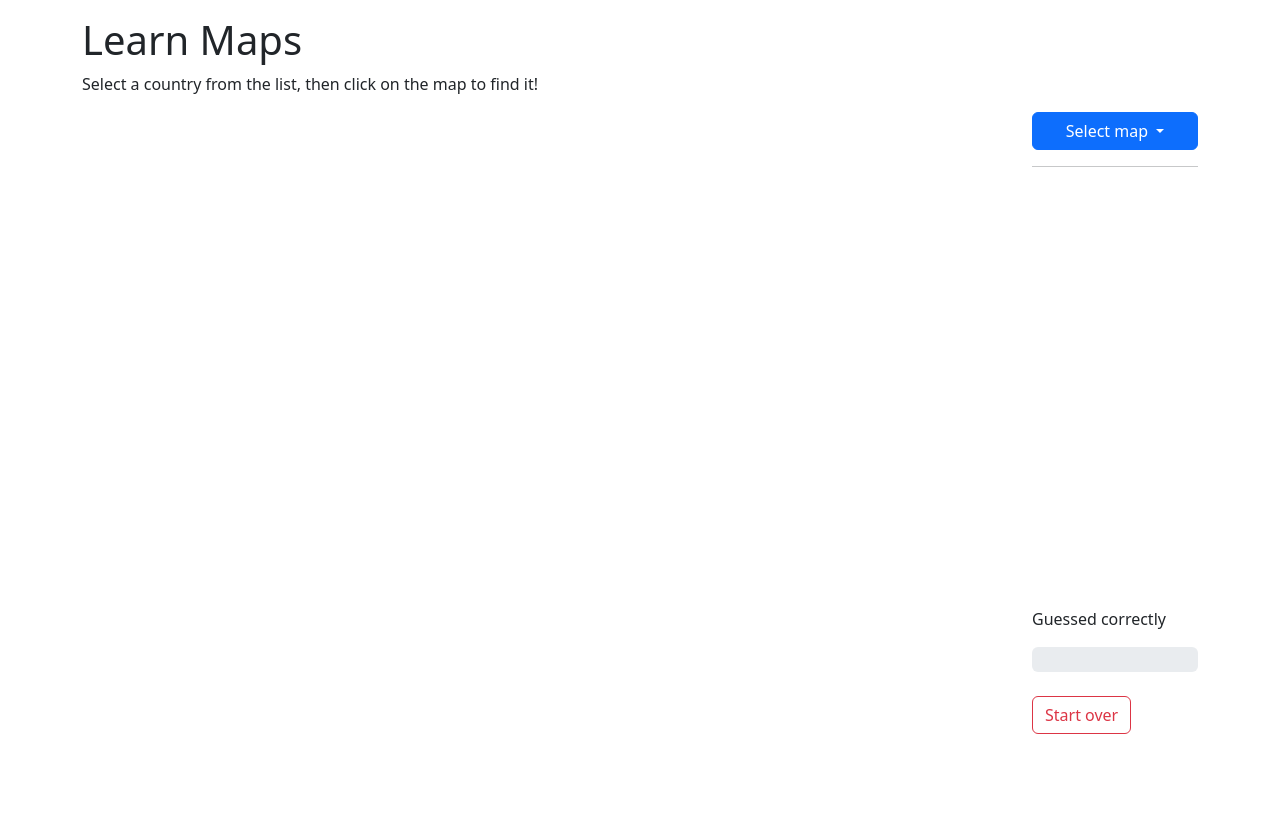
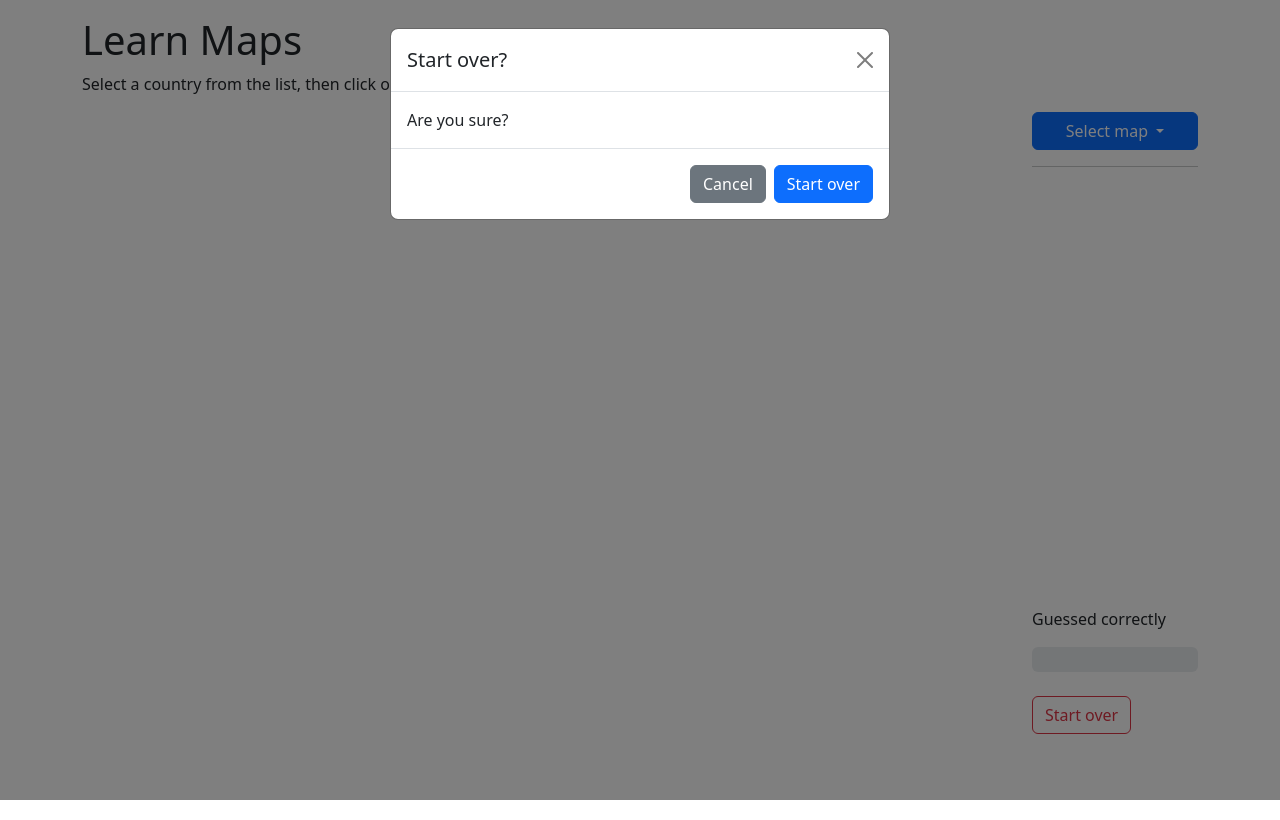
Before and after one commit to alixbergeret/learn-maps, a plain HTML site: page learn-maps.html in a window 1280 px wide. Both pictures are taken after a click on the button "Start over". Drawn offline with nearby package versions, Linux system fonts and the light colour scheme; some packages are replaced by stand-ins of ours; no server answers.

Commit message:
Implemented first version of restart button

```diff
--- a/learn-maps.html
+++ b/learn-maps.html
@@ -34,10 +34,28 @@
 					<div class="progress-bar bg-success" id="ScoreProgress" data-max="0"></div>
 				</div>
 
-				<button type="button" class="btn btn-outline-danger mt-4">Start over</button>
-
+				<button type="button" class="btn btn-outline-danger mt-4" data-bs-toggle="modal" data-bs-target="#sureModal">Start over</button>
 
 			</div>
+		</div>
+	</div>
+
+	<!-- Modal -->
+	<div class="modal fade" id="sureModal" tabindex="-1" aria-labelledby="sureModalLabel" aria-hidden="true">
+		<div class="modal-dialog">
+		<div class="modal-content">
+			<div class="modal-header">
+			<h1 class="modal-title fs-5" id="sureModalLabel">Start over?</h1>
+			<button type="button" class="btn-close" data-bs-dismiss="modal" aria-label="Close"></button>
+			</div>
+			<div class="modal-body">
+				Are you sure?
+			</div>
+			<div class="modal-footer">
+			<button type="button" class="btn btn-secondary" data-bs-dismiss="modal">Cancel</button>
+			<button type="button" class="btn btn-primary" data-bs-dismiss="modal" id="btnReset">Start over</button>
+			</div>
+		</div>
 		</div>
 	</div>
 
--- a/learn-maps.js
+++ b/learn-maps.js
@@ -11,6 +11,9 @@ let CurrentScore = 0;
 // Other variables
 var buttonGroup = document.getElementById("btn-group");
 var dropDown = document.getElementById("MapList");
+var btnReset = document.getElementById("btnReset");
+var ProgressBar = document.getElementById("ScoreProgress");
+var marker = null;
 
 //-----------------------------------------------------------------------------------------------------------------------------
 // Set map up
@@ -61,7 +64,6 @@ async function initMap() {
 
         // Increase and display score
         CurrentScore++;
-        let ProgressBar = document.getElementById("ScoreProgress");
         ProgressBar.innerHTML = CurrentScore + '/' + ProgressBar.dataset.max;
 
         // Increase progress bar
@@ -78,7 +80,7 @@ async function initMap() {
             const countryTag = document.createElement("div");
             countryTag.className = "country-tag";
             countryTag.textContent = country;
-            const marker = new AdvancedMarkerElement({
+            marker = new AdvancedMarkerElement({
               map: map,
               position: { lat: response.location.latitude, lng: response.location.longitude },
               title: country,
@@ -110,3 +112,11 @@ dropDown.addEventListener("click", function(event) {
   map.setZoom(Number(event.target.dataset.zoom));
   map.setCenter({lat: Number(event.target.dataset.lat), lng: Number(event.target.dataset.lng)});
 });
+
+// Start over button pressed
+btnReset.addEventListener("click", function(event) {
+  ProgressBar.style.width = '0%';
+  CurrentScore = 0;
+  ProgressBar.innerHTML = CurrentScore + '/' + ProgressBar.dataset.max;
+  marker.map = null;
+});
```
